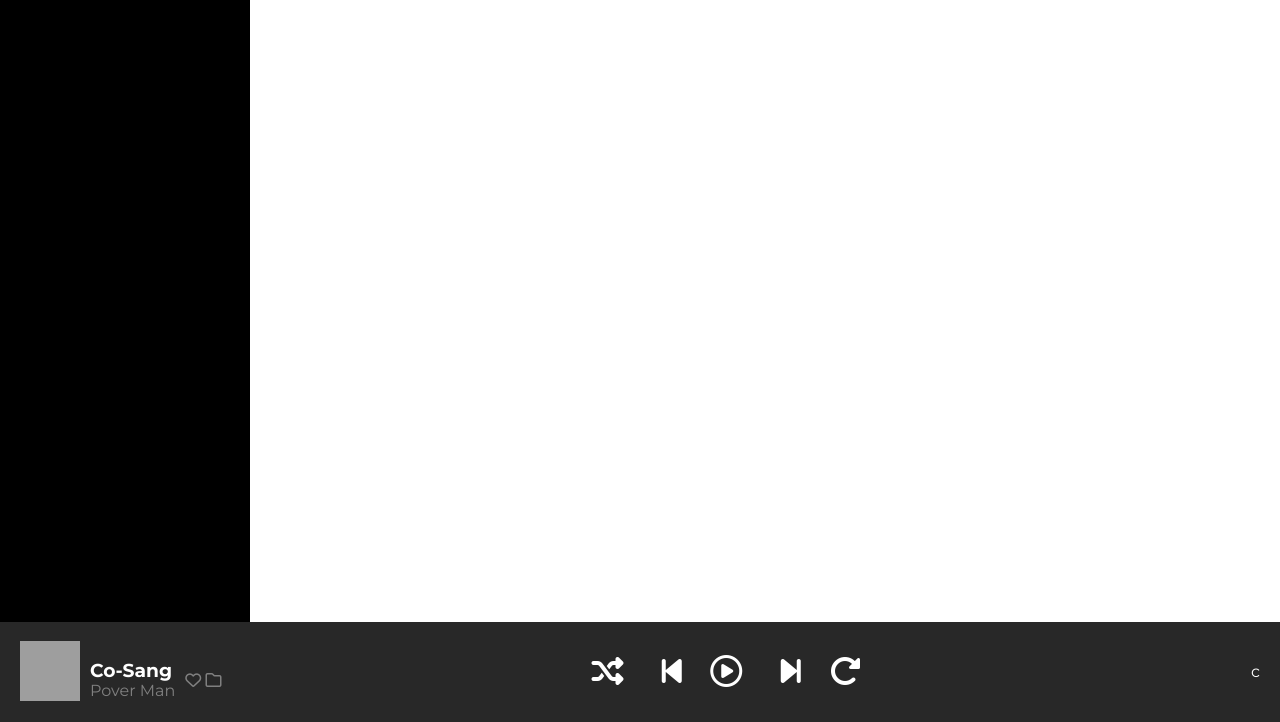
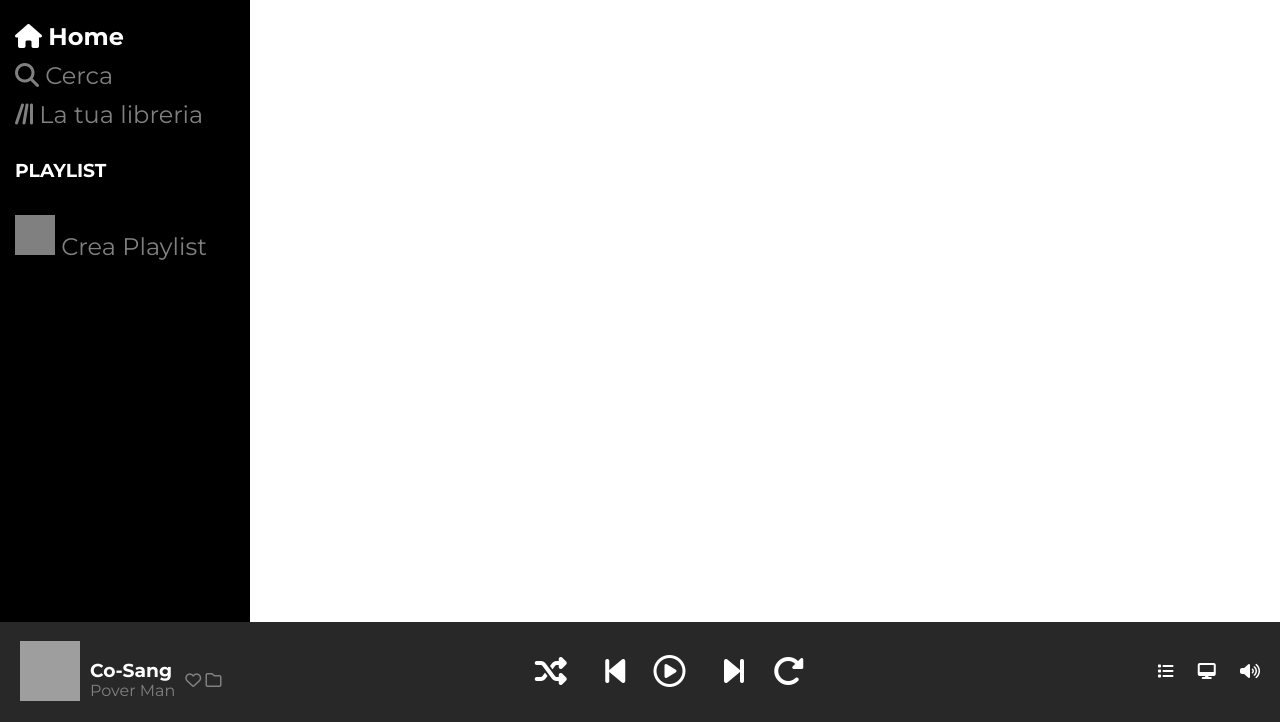
Before and after one commit to DarioOliviero24/html-css-spotifyweb, a plain HTML site: page index.html in a window 1280 px wide. Shown: the part 78-800 px from the top of the page. Drawn offline with Linux system fonts and the light colour scheme; grey boxes are pictures that could not be loaded.

Commit message:
Svolgimento-main-BLACKAREA

```diff
--- a/css/style.css
+++ b/css/style.css
@@ -40,11 +40,44 @@ html img {
     background-color: black;
     height: calc(100vh - 100px);
     width: 250px;
+    display: flex;
+    flex-direction: column;
+    position: fixed;
+    color: white;
+
 }
 .logo{
     width: 200px;
     height: 50px;
     padding-top: 15px;
+}
+.Black-list{
+    margin-top: 50px;
+    margin-left: 15px;
+    font-size: 1.5rem;
+    list-style: none;
+}
+
+.color{
+    color: grey;
+}
+.Black-margin{
+    margin-top: 10px;
+}
+.Black-h3{
+    margin-left: 15px;
+    margin-top: 30px;
+}
+.Playlist{
+    height: 40px;
+    width: 40px;
+    background-color: grey;
+    margin-top: -30px;
+    display: inline-block;
+
+}
+.Playlist2{
+    color: grey;
 
 }
 
@@ -79,9 +112,7 @@ html img {
     display: inline;
 
 }
-.Img-co-sang:hover{
-    opacity: 1;
-}
+
 .Left-fot {
     display: flex;
     padding-top: 17px;
@@ -121,3 +152,18 @@ html img {
 #rotate {
     margin-left: 20px;
 }
+#list{
+    margin-left: 20px;
+}
+#desktop{
+    margin-left: 20px;
+}
+#volume{
+    margin-left: 20px;
+}
+.Volume{
+    background-color: white;
+    height: 1px;
+    width: 50px;
+    display: inline;
+}
--- a/index.html
+++ b/index.html
@@ -21,6 +21,66 @@
         <div class="Black-area">
             <div class="logo">
                 <img src="./img/logo.svg" alt="logo">
+            </div>
+            <div>
+                <ul class="Black-list">
+                    <li>
+                       <i class="fa-solid fa-house"></i>
+                       <span>
+                        <strong>
+                          Home
+                        </strong>
+                       </span>
+
+                    </li>
+                    <li class="color Black-margin">
+                        <i class="fa-solid fa-magnifying-glass"></i>
+                        <span>
+                        Cerca
+                        </span>
+
+                    </li>
+                    <li class="color Black-margin">
+                        <i class="fa-solid fa-lines-leaning"></i>
+                        <span>
+                            La tua libreria
+                        </span>
+
+                    </li>
+                </ul>
+            </div>
+            <div>
+                <h3 class="Black-h3">PLAYLIST</h3>
+                <ul class="Black-list">
+                    <li>
+                        <div class="Playlist"></div>
+                        <span class="Playlist2">
+                            Crea Playlist
+                        </span>
+                    </li>
+                    <li>
+
+                    </li>
+                    <li>
+
+                    </li>
+                    <li>
+
+                    </li>
+                    <li>
+
+                    </li>
+                    <li>
+
+                    </li>
+                    <li>
+
+                    </li>
+                    <li>
+
+                    </li>
+                </ul>
+
             </div>
 
         </div>
@@ -66,7 +126,10 @@
             <!--Footer right-->
 
             <div class="Margin-right">
-                c
+                <i id="list" class="fa-solid fa-list"></i>
+                <i id="desktop" class="fa-solid fa-desktop"></i>
+                <i id="volume" class="fa-solid fa-volume-high"></i>
+
 
             </div>
 
```
